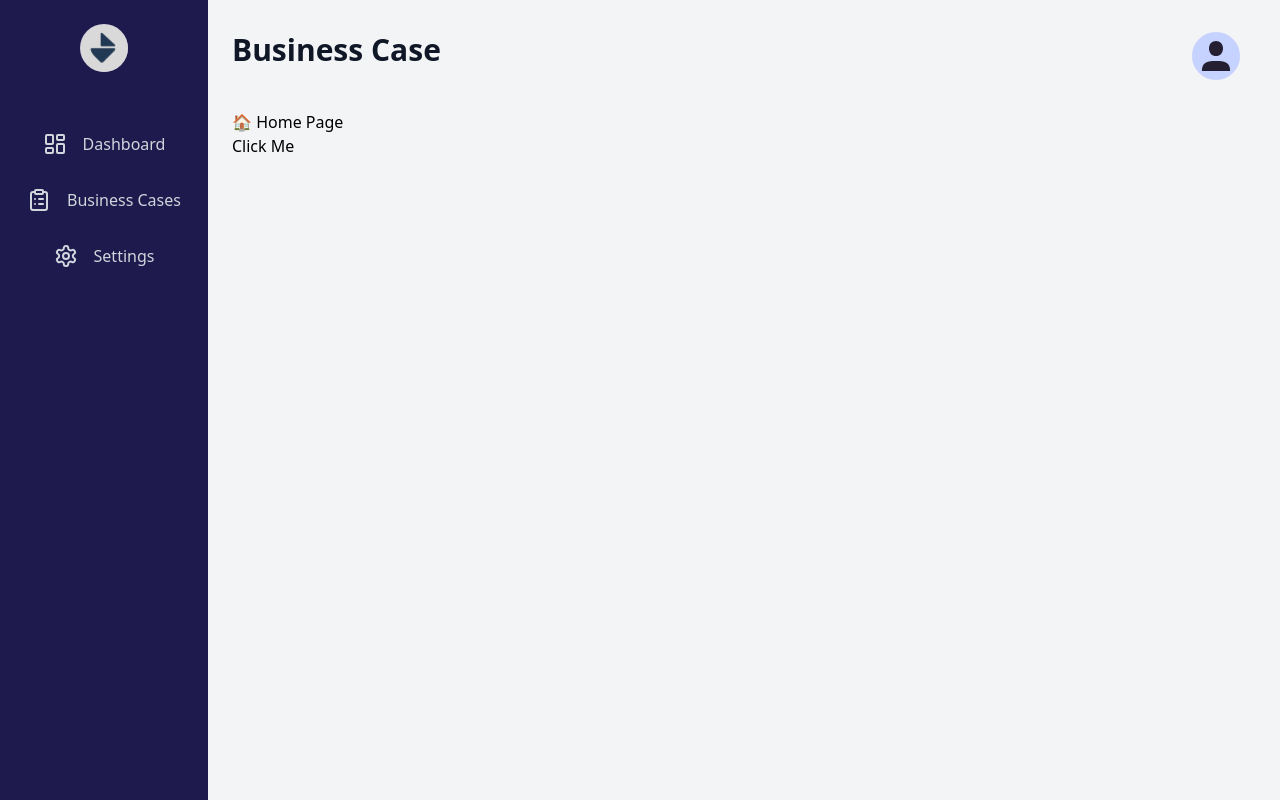
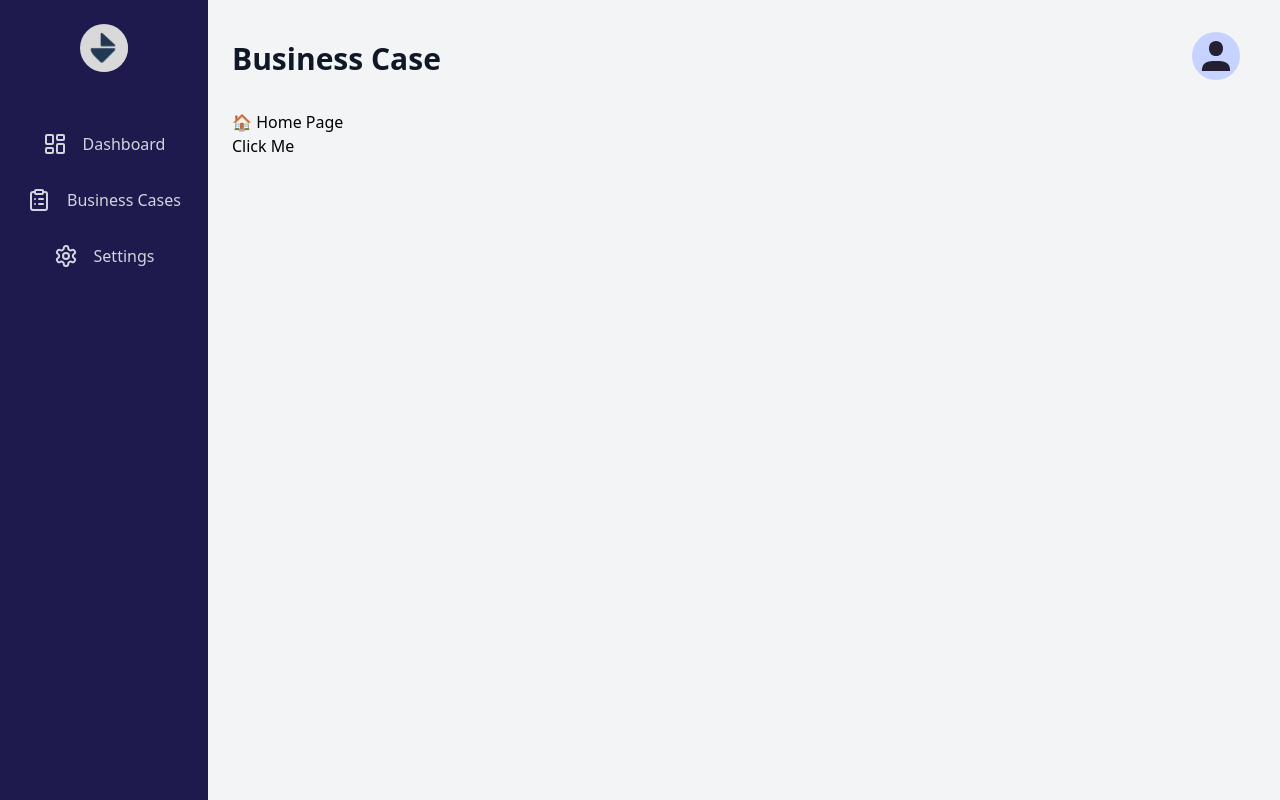
Before and after one commit to Vives-IT-Project/frontend, a React (Vite) app: page / in a window 1280 px wide. Built offline with nearby package versions, Linux system fonts and the light colour scheme; no server answers.

Commit message:
feat minor change to the header

```diff
--- a/src/presentation/layouts/base-layout.tsx
+++ b/src/presentation/layouts/base-layout.tsx
@@ -64,7 +64,7 @@
 
       <div className="flex flex-col flex-1">
         <header className="bg-gray-100 text-gray-900 pt-8 pl-6">
-          <div className="flex justify-between">
+          <div className="flex justify-between items-center">
             <h1 className="text-3xl font-semibold">Business Case</h1>
             <span className="mr-10">
               <UserProfileMenu />
```
